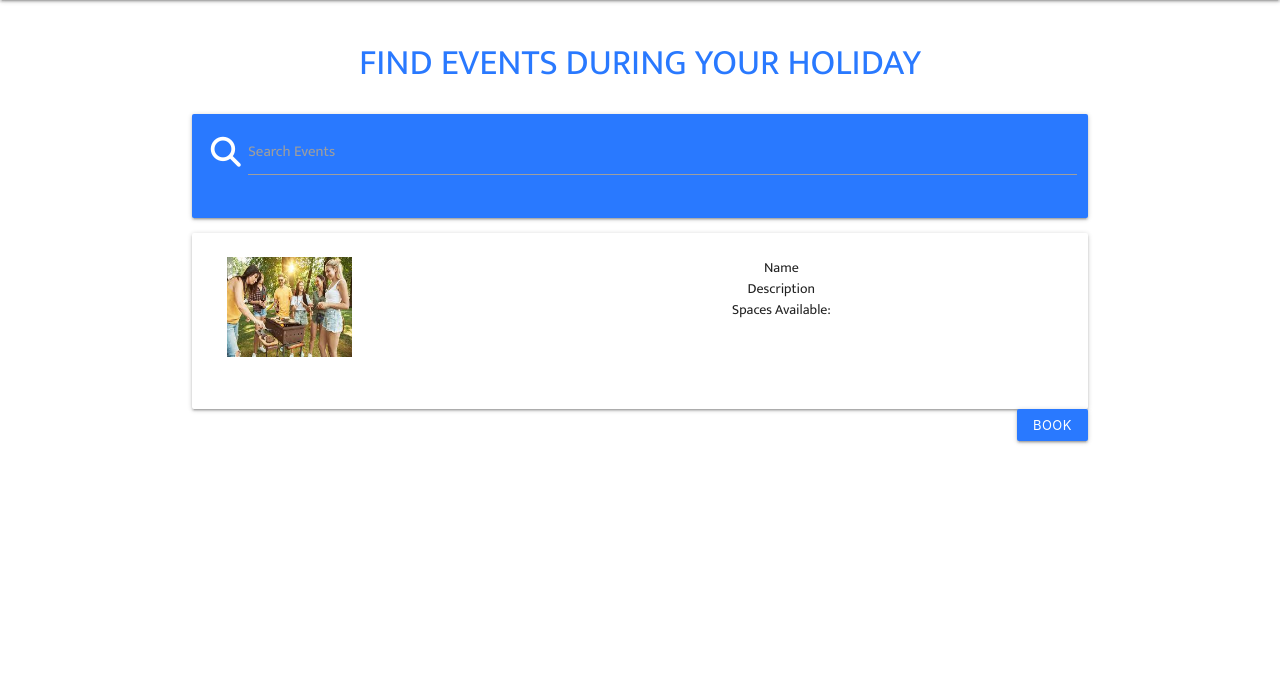
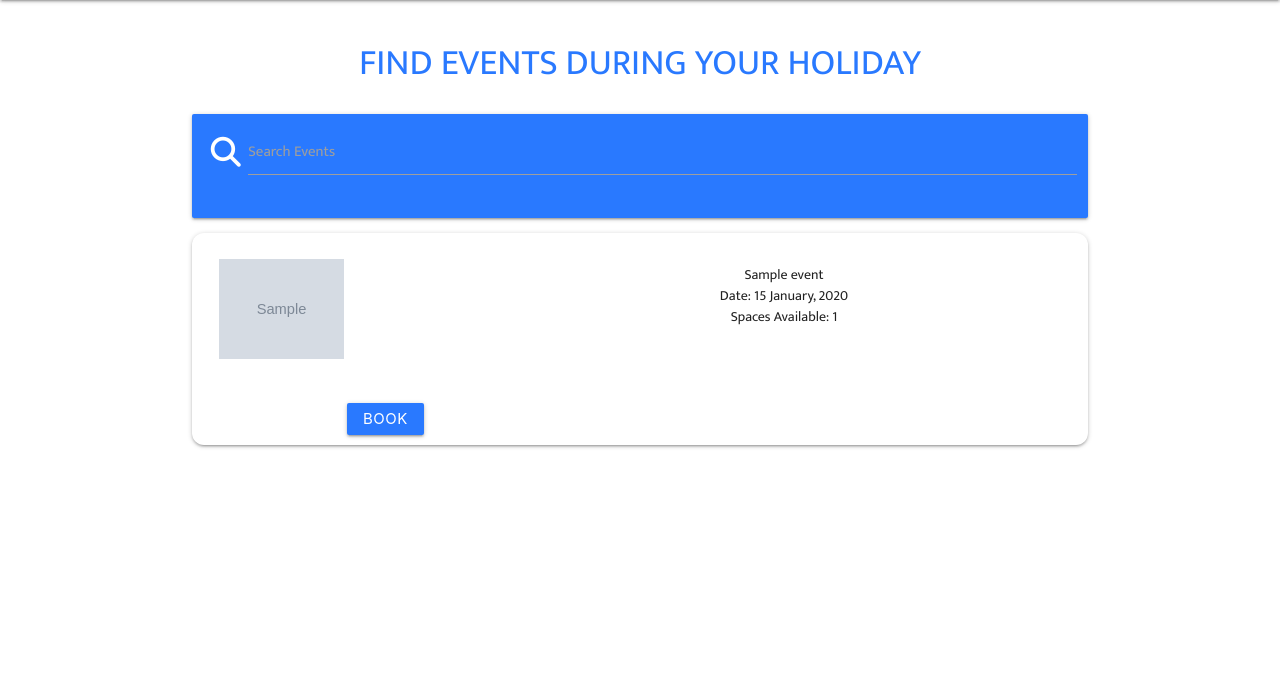
Before and after one commit to ABaron21/Tribal_Holidays, a Flask app: page /events in a window 1280 px wide. Shown: the part 64-745 px from the top of the page. Run offline with Flask 2, Linux system fonts and the light colour scheme; tables that the repository leaves empty hold one stand-in row (values such as "Sample post"); grey boxes marked "Sample" are stand-in pictures; some libraries are stand-ins or nearby versions.

Commit message:
Add read functionality for users to view events

```diff
--- a/holidaymanager/routes.py
+++ b/holidaymanager/routes.py
@@ -72,7 +72,8 @@ def caravans():
 
 @app.route("/events")
 def events():
-    return render_template("events.html")
+    events = list(Events.query.order_by(Events.id).all())
+    return render_template("events.html", events=events)
 
 
 @app.route("/profile")
--- a/holidaymanager/static/css/style.css
+++ b/holidaymanager/static/css/style.css
@@ -120,9 +120,12 @@ main {
     padding: 16px;
 }
 .search-card .btn{
-    margin-left: 150px;
+    margin-left: 155px;
     margin-bottom: 10px;
     font-size: 1rem;
+}
+.search-info{
+    margin-top: 15px;
 }
 .card-panel{
     padding: 0;
@@ -131,6 +134,7 @@ main {
     font-size: 10px;
 }
 .caravan-img img{
+    margin-top: 10px;
     width: 125px;
     height: 100px;
 }
@@ -146,6 +150,7 @@ main {
 .event-img img{
     width: 125px;
     height: 100px;
+    margin-top: 10px;
 }
 
 
--- a/holidaymanager/templates/caravans.html
+++ b/holidaymanager/templates/caravans.html
@@ -21,7 +21,7 @@
                     <img src="{{ caravan.img_url }}"
                         alt="caravan-img">
                 </div>
-                <div class="col s8">
+                <div class="col s8 search-info">
                     <p>{{ caravan.name }}</p>
                     <p>Bedrooms: {{ caravan.bedrooms}}</p>
                     <p>Features: {{ caravan.additional_feature}}</p>
--- a/holidaymanager/templates/events.html
+++ b/holidaymanager/templates/events.html
@@ -13,21 +13,23 @@
             </div>
         </form>
     </div>
-    <div class="card">
-        <div class="card-content search-card">
+    {% for event in events%}
+    <div class="card search-card">
+        <div class="card-content">
             <div class="row">
                 <div class="col s4 event-img">
-                    <img src="{{ url_for('static', filename='images/event-placeholder.jpg')}}"
-                        alt="event-placeholder">
+                    <img src="{{ event.img_url }}"
+                        alt="event-img">
                 </div>
-                <div class="col s8">
-                    <p>Name</p>
-                    <p>Description</p>
-                    <p>Spaces Available:</p>
+                <div class="col s8 search-info">
+                    <p>{{ event.name }}</p>
+                    <p>Date: {{ event.event_date.strftime("%d %B, %Y") }}</p>
+                    <p>Spaces Available: {{ event.places_left }}</p>
                 </div>
             </div>
         </div>
-        <button class="btn btn-small blue accent-3 right">Book</button>
+        <button class="btn btn-small blue accent-3">Book</button>
     </div>
+    {% endfor %}
 </div>
 {% endblock %}
```
